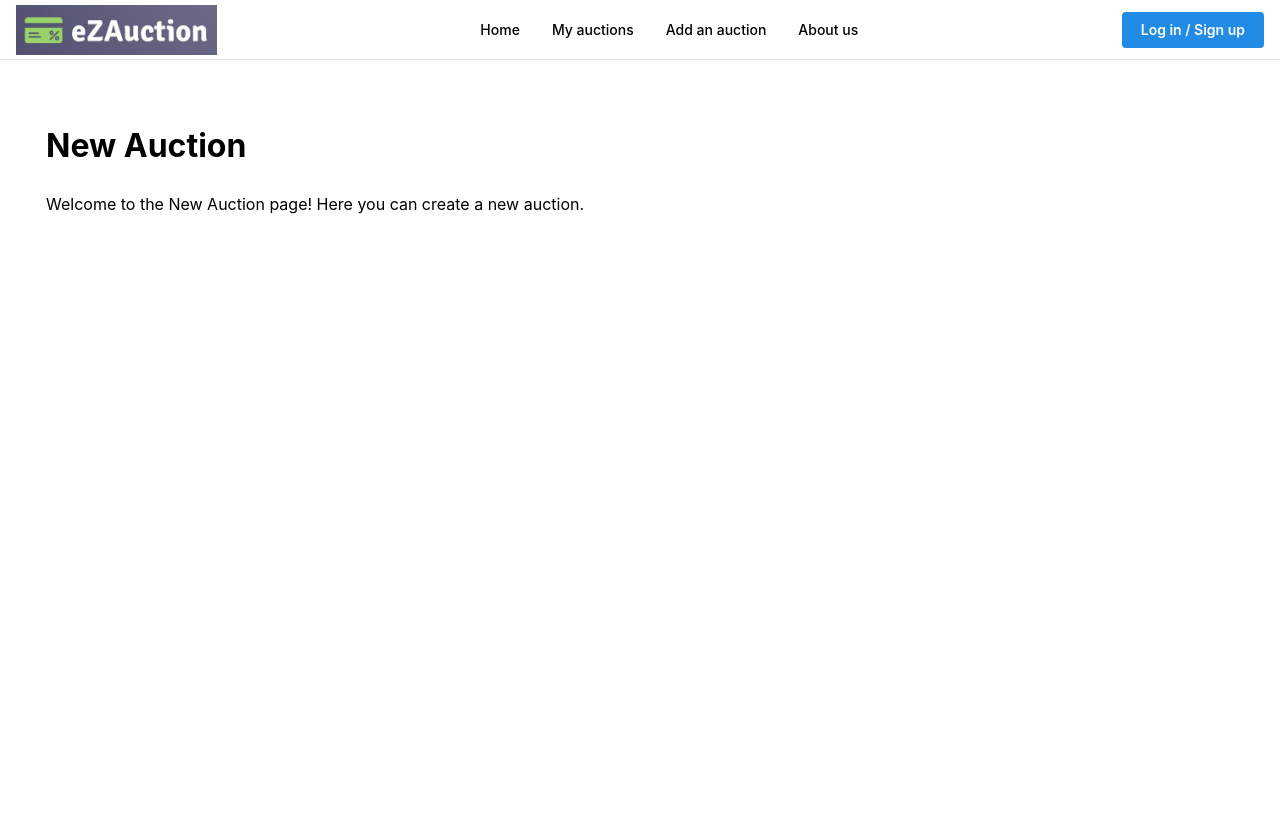
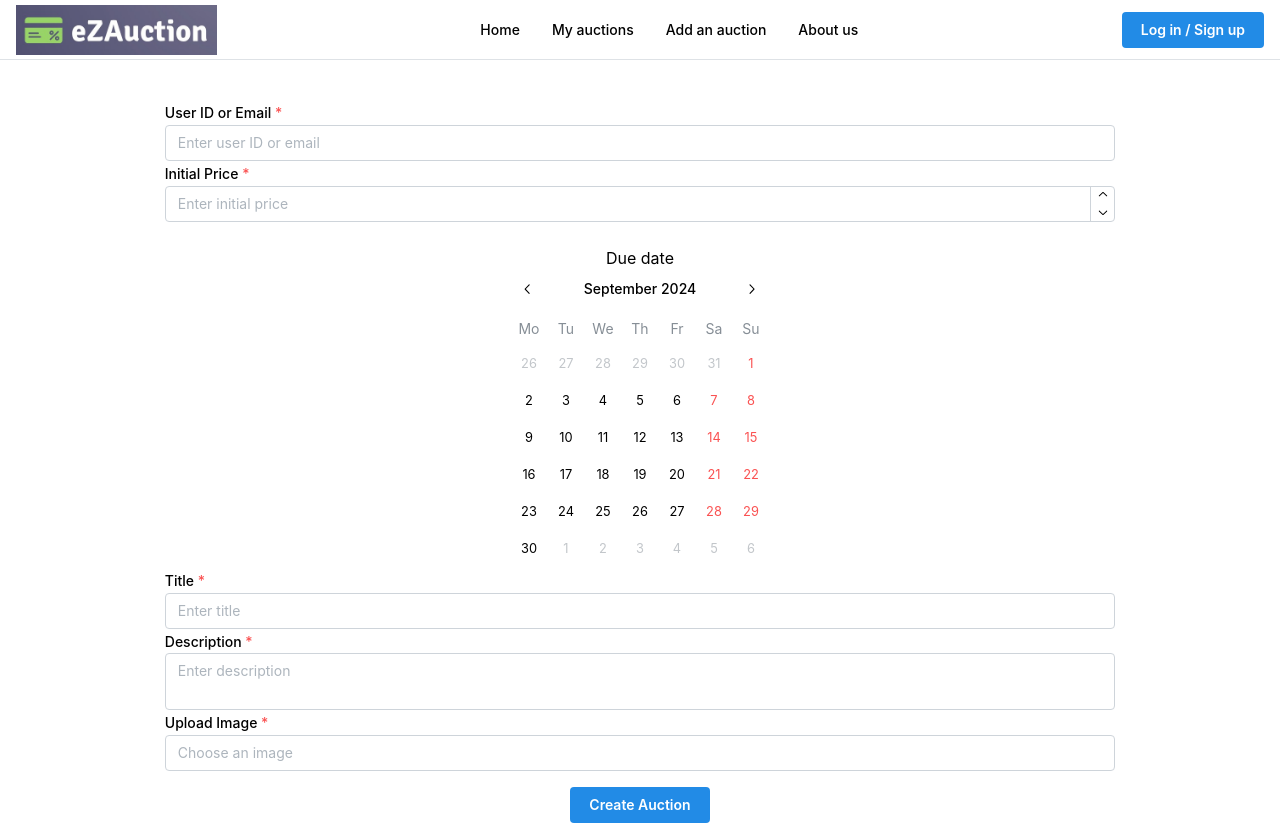
Before and after one commit to azakalik/TP-Cloud-Computing, a React (Vite) app in the folder frontend/: page /new_auction in a window 1280 px wide. Before the commit the page ends 800 px from the top, so only its background shows below. Built offline with nearby package versions, Linux system fonts and the light colour scheme.

Commit message:
feat:Added auction creation

```diff
--- a/frontend/package.json
+++ b/frontend/package.json
@@ -10,11 +10,13 @@
     "preview": "vite preview"
   },
   "dependencies": {
-    "@mantine/core": "7.12.2",
+    "@mantine/core": "^7.12.2",
+    "@mantine/dates": "^7.12.2",
     "@mantine/form": "^7.12.2",
-    "@mantine/hooks": "7.12.2",
+    "@mantine/hooks": "^7.12.2",
     "@mantinex/dev-icons": "^1.0.2",
     "@tabler/icons-react": "^3.14.0",
+    "dayjs": "^1.11.13",
     "react": "^18.3.1",
     "react-dom": "^18.3.1",
     "react-router-dom": "^6.26.2",
--- a/frontend/src/App.tsx
+++ b/frontend/src/App.tsx
@@ -3,6 +3,7 @@ import { MantineProvider } from "@mantine/core";
 import { theme } from "./theme";
 import LandingPage from "./pages/ListAuctionsPage";
 import { BrowserRouter as Router, Routes, Route } from "react-router-dom";
+import '@mantine/dates/styles.css';
 
 import { Layout } from "./layout";
 import AuctionDetailPage from "./pages/AuctionDetailPage";
@@ -12,7 +13,7 @@ import AboutUsPage from "./pages/AboutUsPage";
 
 export default function App() {
   return (
-    <MantineProvider theme={theme}>
+    <MantineProvider theme={theme} >
       <Router>
         <Routes>
           <Route
--- a/frontend/src/pages/NewAuctionPage.tsx
+++ b/frontend/src/pages/NewAuctionPage.tsx
@@ -1,10 +1,183 @@
-export default function NewAuctionPage() {
-   return (
-      <div>
-         <h1>New Auction</h1>
-         <p>
-         Welcome to the New Auction page! Here you can create a new auction.
-         </p>
-      </div>
-   );
+import React, { useState } from 'react';
+import { Button, TextInput, NumberInput, Textarea, FileInput, Box, Flex } from '@mantine/core';
+import { DatePicker } from '@mantine/dates';
+
+const AuctionForm = () => {
+  const [user, setUser] = useState('');
+  const [initialPrice, setInitialPrice] = useState<number | undefined>(undefined);
+  const [dueTime, setDueTime] = useState<Date | null>(null); // DatePicker state
+  const [title, setTitle] = useState('');
+  const [description, setDescription] = useState('');
+  const [file, setFile] = useState<File | null>(null);
+
+  const handleSubmit = async (e: React.FormEvent<HTMLFormElement>) => {
+    e.preventDefault();
+
+    if (!file) {
+      alert('Please upload an image');
+      return;
+    }
+
+    const reader = new FileReader();
+    reader.readAsDataURL(file);
+
+    reader.onloadend = async () => {
+      const base64Image = reader.result?.toString();
+
+      const payload = {
+        user,
+        initialPrice,
+        dueTime: dueTime?.toISOString(), // Ensure the date is in ISO format
+        title,
+        description,
+        image: base64Image,
+        filename: file.name,
+      };
+
+      try {
+        const response = await fetch('/api/submit', {
+          method: 'POST',
+          headers: {
+            'Content-Type': 'application/json',
+          },
+          body: JSON.stringify(payload),
+        });
+
+        if (response.ok) {
+          const data = await response.json();
+          console.log('Response:', data);
+        } else {
+          console.error('Error: Failed to submit form');
+        }
+      } catch (error) {
+        console.error('Error:', error);
+      }
+    };
+  };
+
+
+
+  return (
+    <Flex justify="center" align="center">
+      <Box w={'80%'}> {/* Set a width for the form to keep it centered */}
+        <form onSubmit={handleSubmit}>
+          <TextInput
+            label="User ID or Email"
+            placeholder="Enter user ID or email"
+            value={user}
+            onChange={(event) => setUser(event.currentTarget.value)}
+            required
+          />
+
+          <NumberInput
+            label="Initial Price"
+            placeholder="Enter initial price"
+            value={initialPrice}
+            onChange={(value) => setInitialPrice(+value)}
+            required
+          />
+
+          <Flex justify="center" direction="column" align="center">
+            <br />
+            <div>Due date</div>
+            <DatePicker
+              value={dueTime}
+              onChange={setDueTime} // Update date on change
+            />
+          </Flex>
+
+          <TextInput
+            label="Title"
+            placeholder="Enter title"
+            value={title}
+            onChange={(event) => setTitle(event.currentTarget.value)}
+            required
+          />
+
+          <Textarea
+            label="Description"
+            placeholder="Enter description"
+            value={description}
+            onChange={(event) => setDescription(event.currentTarget.value)}
+            required
+          />
+
+          <FileInput
+            label="Upload Image"
+            placeholder="Choose an image"
+            accept="image/*"
+            onChange={(file) => setFile(file)}
+            required
+          />
+
+          <Flex justify="center">
+            <Button type="submit" mt="md">
+              Create Auction
+            </Button>
+          </Flex>
+
+        </form>
+      </Box>
+    </Flex>
+  )
 }
+
+
+//   return (
+//     <form onSubmit={handleSubmit}>
+//       <TextInput
+//         label="User ID or Email"
+//         placeholder="Enter user ID or email"
+//         value={user}
+//         onChange={(event) => setUser(event.currentTarget.value)}
+//         required
+//       />
+
+//       <NumberInput
+//         label="Initial Price"
+//         placeholder="Enter initial price"
+//         value={initialPrice}
+//         onChange={(value) => setInitialPrice(+value)}
+//         required
+//       />
+
+
+//       <br />
+//       <div>Due date</div>
+//       <DatePicker
+//         value={dueTime}
+//         onChange={setDueTime} // Update date on change
+//       />
+
+//       <TextInput
+//         label="Title"
+//         placeholder="Enter title"
+//         value={title}
+//         onChange={(event) => setTitle(event.currentTarget.value)}
+//         required
+//       />
+
+//       <Textarea
+//         label="Description"
+//         placeholder="Enter description"
+//         value={description}
+//         onChange={(event) => setDescription(event.currentTarget.value)}
+//         required
+//       />
+
+//       <FileInput
+//         label="Upload Image"
+//         placeholder="Choose an image"
+//         accept="image/*"
+//         onChange={(file) => setFile(file)}
+//         required
+//       />
+
+//       <Button type="submit" mt="md">
+//         Submit
+//       </Button>
+//     </form>
+//   );
+// };
+
+export default AuctionForm;
```
Also changed, not shown: 2 other files (tests, documents, lock files or other folders).
